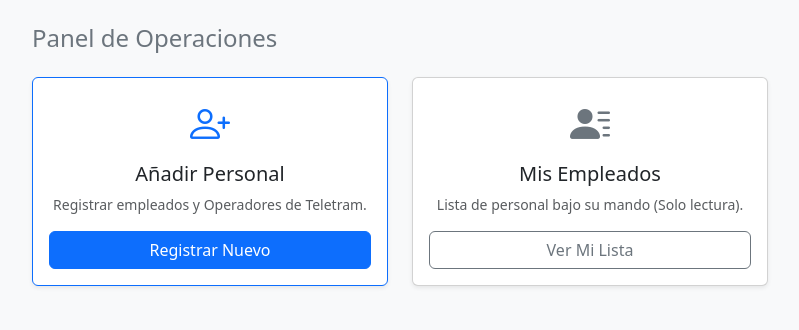
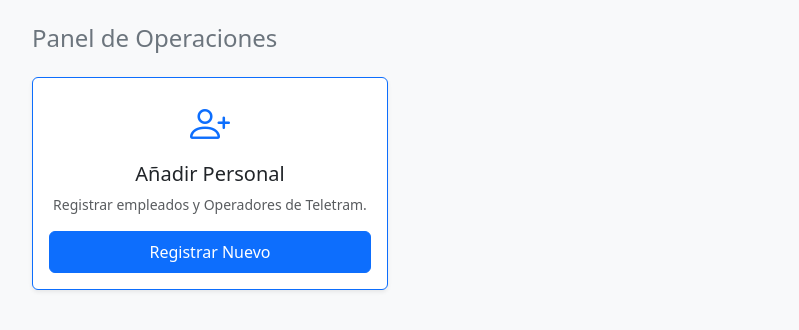
Before and after one commit to raulempres-png/sistema_asistencia, a Flask app: page /panel in a window 1280 px wide. Shown: the part 56-386 px from the top of the page, without its empty margins (50-849 px from the left). Run offline with Flask 3, Linux system fonts and the light colour scheme; the visitor is signed in with stand-in values (Sample User, id 1).

```diff
--- a/templates/asistencia_log.html
+++ b/templates/asistencia_log.html
@@ -2,6 +2,7 @@
 <html lang="es">
 <head>
     <meta charset="UTF-8">
+    <meta name="viewport" content="width=device-width, initial-scale=1">
     <title>Historial de Asistencia</title>
     <link href="https://cdn.jsdelivr.net/npm/bootstrap@5.3.0/dist/css/bootstrap.min.css" rel="stylesheet">
 </head>
--- a/templates/control_mina.html
+++ b/templates/control_mina.html
@@ -2,6 +2,7 @@
 <html lang="es">
 <head>
     <meta charset="UTF-8">
+    <meta name="viewport" content="width=device-width, initial-scale=1">
     <title>Control Interior Mina | Bocamina</title>
     <link href="https://cdn.jsdelivr.net/npm/bootstrap@5.3.0/dist/css/bootstrap.min.css" rel="stylesheet">
     <link rel="stylesheet" href="https://cdn.jsdelivr.net/npm/bootstrap-icons@1.11.1/font/bootstrap-icons.css">
--- a/templates/escaneo.html
+++ b/templates/escaneo.html
@@ -2,6 +2,7 @@
 <html lang="es">
 <head>
     <meta charset="UTF-8">
+    <meta name="viewport" content="width=device-width, initial-scale=1">
     <title>Lector de {{ tipo }} | Trexcel</title>
     <link href="https://cdn.jsdelivr.net/npm/bootstrap@5.3.0/dist/css/bootstrap.min.css" rel="stylesheet">
     <style>
--- a/templates/gestion_usuarios.html
+++ b/templates/gestion_usuarios.html
@@ -2,6 +2,7 @@
 <html lang="es">
 <head>
     <meta charset="UTF-8">
+    <meta name="viewport" content="width=device-width, initial-scale=1">
     <title>Gestión de Usuarios | Trexcel</title>
     <link href="https://cdn.jsdelivr.net/npm/bootstrap@5.3.0/dist/css/bootstrap.min.css" rel="stylesheet">
     <link rel="stylesheet" href="https://cdn.jsdelivr.net/npm/bootstrap-icons@1.11.1/font/bootstrap-icons.css">
--- a/templates/index.html
+++ b/templates/index.html
@@ -2,6 +2,7 @@
 <html lang="es">
 <head>
     <meta charset="UTF-8">
+    <meta name="viewport" content="width=device-width, initial-scale=1">
     <title>Login | Sistema de Asistencia</title>
     <link href="https://cdn.jsdelivr.net/npm/bootstrap@5.3.0/dist/css/bootstrap.min.css" rel="stylesheet">
     <style>
--- a/templates/lista_empleados.html
+++ b/templates/lista_empleados.html
@@ -2,6 +2,7 @@
 <html lang="es">
 <head>
     <meta charset="UTF-8">
+    <meta name="viewport" content="width=device-width, initial-scale=1">
     <title>Directorio Maestro | Trexcel</title>
     <link href="https://cdn.jsdelivr.net/npm/bootstrap@5.3.0/dist/css/bootstrap.min.css" rel="stylesheet">
     <link rel="stylesheet" href="https://cdn.jsdelivr.net/npm/bootstrap-icons@1.11.1/font/bootstrap-icons.css">
--- a/templates/panel.html
+++ b/templates/panel.html
@@ -2,9 +2,15 @@
 <html lang="es">
 <head>
     <meta charset="UTF-8">
+    <meta name="viewport" content="width=device-width, initial-scale=1">
     <title>Panel de Control | Bocamina Balcón de Oro</title>
     <link href="https://cdn.jsdelivr.net/npm/bootstrap@5.3.0/dist/css/bootstrap.min.css" rel="stylesheet">
     <link rel="stylesheet" href="https://cdn.jsdelivr.net/npm/bootstrap-icons@1.11.1/font/bootstrap-icons.css">
+    <style>
+        /* Ajuste opcional para que las tarjetas no se vean tan pegadas en celular */
+        .card { transition: transform 0.2s; }
+        .card:active { transform: scale(0.98); }
+    </style>
 </head>
 <body class="bg-light">
     <nav class="navbar navbar-dark bg-dark mb-4">
@@ -19,114 +25,98 @@
 
     <div class="container">
         <div class="row">
-            <div class="col-12"><h4 class="mb-4 text-secondary">Panel de Operaciones</h4></div>
+            <div class="col-12"><h4 class="mb-4 text-secondary text-center text-md-start">Panel de Operaciones</h4></div>
 
             {% if rol in ['supervisor', 'maestro'] %}
-            <div class="col-md-4 mb-3">
+            <div class="col-12 col-md-4 mb-3">
                 <div class="card shadow-sm h-100 border-primary">
                     <div class="card-body text-center">
                         <i class="bi bi-person-plus fs-1 text-primary"></i>
                         <h5 class="mt-2">Añadir Personal</h5>
                         <p class="small text-muted">Registrar empleados y Operadores de Teletram.</p>
-                        <a href="/registro" class="btn btn-primary w-100">Registrar Nuevo</a>
-                    </div>
-                </div>
-            </div>
-            {% endif %}
-
-            {% if rol == 'supervisor' %}
-            <div class="col-md-4 mb-3">
-                <div class="card shadow-sm h-100">
-                    <div class="card-body text-center">
-                        <i class="bi bi-person-lines-fill fs-1 text-secondary"></i>
-                        <h5 class="mt-2">Mis Empleados</h5>
-                        <p class="small text-muted">Lista de personal bajo su mando (Solo lectura).</p>
-                        <a href="/mis_empleados" class="btn btn-outline-secondary w-100">Ver Mi Lista</a>
+                        <a href="/registro" class="btn btn-primary w-100 py-2">Registrar Nuevo</a>
                     </div>
                 </div>
             </div>
             {% endif %}
 
             {% if rol in ['guardian', 'maestro'] %}
-            <div class="col-md-4 mb-3">
+            <div class="col-12 col-md-4 mb-3">
                 <div class="card shadow-sm h-100 border-success">
                     <div class="card-body text-center">
                         <i class="bi bi-box-arrow-in-right fs-1 text-success"></i>
-                        <h5 class="mt-2">Escáner de INGRESO</h5>
-                        <a href="/escaneo/ingreso" class="btn btn-success w-100">Abrir Lector</a>
+                        <h5 class="mt-2 text-success">Escáner de INGRESO</h5>
+                        <a href="/escaneo/ingreso" class="btn btn-success w-100 py-2">Abrir Lector</a>
                     </div>
                 </div>
             </div>
-            <div class="col-md-4 mb-3">
+            <div class="col-12 col-md-4 mb-3">
                 <div class="card shadow-sm h-100 border-danger">
                     <div class="card-body text-center">
                         <i class="bi bi-box-arrow-right fs-1 text-danger"></i>
-                        <h5 class="mt-2">Escáner de SALIDA</h5>
-                        <a href="/escaneo/salida" class="btn btn-danger w-100">Abrir Lector</a>
+                        <h5 class="mt-2 text-danger">Escáner de SALIDA</h5>
+                        <a href="/escaneo/salida" class="btn btn-danger w-100 py-2">Abrir Lector</a>
                     </div>
                 </div>
             </div>
-            <div class="col-md-4 mb-3">
+            <div class="col-12 col-md-4 mb-3">
                 <div class="card shadow-sm h-100 bg-warning text-dark border-0">
                     <div class="card-body text-center">
                         <i class="bi bi-incognito fs-1"></i>
                         <h5 class="mt-2 fw-bold">Interior Mina</h5>
                         <p class="small">Ver personal y operadores que faltan salir.</p>
-                        <a href="/control_mina" class="btn btn-dark w-100">Ver Reporte en Vivo</a>
+                        <a href="/control_mina" class="btn btn-dark w-100 py-2">Ver Reporte en Vivo</a>
                     </div>
                 </div>
             </div>
             {% endif %}
 
             {% if rol in ['maestro', 'admin_corp'] %}
-            <div class="col-md-4 mb-3">
+            <div class="col-12 col-md-4 mb-3">
                 <div class="card shadow-sm h-100">
                     <div class="card-body text-center">
                         <i class="bi bi-journal-text fs-1"></i>
                         <h5 class="mt-2">Ver Directorio</h5>
-                        <p class="small text-muted">Base de datos de personal y fotos.</p>
-                        <a href="/lista_empleados" class="btn btn-outline-dark w-100">Ver Personal</a>
+                        <a href="/lista_empleados" class="btn btn-outline-dark w-100 py-2">Ver Personal</a>
                     </div>
                 </div>
             </div>
-            <div class="col-md-4 mb-3">
+            <div class="col-12 col-md-4 mb-3">
                 <div class="card shadow-sm h-100 border-info">
                     <div class="card-body text-center">
                         <i class="bi bi-clock-history fs-1 text-info"></i>
                         <h5 class="text-info mt-2">Historial Diario</h5>
-                        <p class="small text-muted">Reporte detallado de marcaciones.</p>
-                        <a href="/asistencia_log" class="btn btn-info w-100 text-white">Ver Registros</a>
+                        <a href="/asistencia_log" class="btn btn-info w-100 text-white py-2">Ver Registros</a>
                     </div>
                 </div>
             </div>
-            <div class="col-md-4 mb-3">
+            <div class="col-12 col-md-4 mb-3">
                 <div class="card shadow-sm h-100 border-success">
                     <div class="card-body text-center">
                         <i class="bi bi-person-vcard fs-1 text-success"></i>
                         <h5 class="text-success mt-2">Validador de Fotos</h5>
-                        <p class="small text-muted">Búsqueda individual para validación de DNI.</p>
-                        <a href="/validar_personal" class="btn btn-outline-success w-100">Validar Personal</a>
+                        <a href="/validar_personal" class="btn btn-outline-success w-100 py-2">Validar Personal</a>
                     </div>
                 </div>
             </div>
             {% endif %}
 
             {% if rol == 'maestro' %}
-            <div class="col-md-4 mb-3">
+            <div class="col-12 col-md-4 mb-3">
                 <div class="card shadow-sm h-100 bg-dark text-white border-0">
                     <div class="card-body text-center">
                         <i class="bi bi-graph-up-arrow fs-1"></i>
                         <h5 class="mt-2">Dashboard Analítico</h5>
-                        <a href="/reportes" class="btn btn-light w-100">Ver Gráficos</a>
+                        <a href="/reportes" class="btn btn-light w-100 py-2">Ver Gráficos</a>
                     </div>
                 </div>
             </div>
-            <div class="col-md-4 mb-3">
+            <div class="col-12 col-md-4 mb-3">
                 <div class="card shadow-sm h-100 border-warning">
                     <div class="card-body text-center">
                         <i class="bi bi-shield-lock fs-1 text-warning"></i>
                         <h5 class="text-warning mt-2">Gestión de Usuarios</h5>
-                        <a href="/gestion_usuarios" class="btn btn-warning w-100 text-dark">Administrar Cuentas</a>
+                        <a href="/gestion_usuarios" class="btn btn-warning w-100 text-dark py-2">Administrar Cuentas</a>
                     </div>
                 </div>
             </div>
--- a/templates/registro.html
+++ b/templates/registro.html
@@ -2,6 +2,7 @@
 <html lang="es">
 <head>
     <meta charset="UTF-8">
+    <meta name="viewport" content="width=device-width, initial-scale=1">
     <title>Registro de Personal | Trexcel</title>
     <link href="https://cdn.jsdelivr.net/npm/bootstrap@5.3.0/dist/css/bootstrap.min.css" rel="stylesheet">
 </head>
--- a/templates/reportes.html
+++ b/templates/reportes.html
@@ -2,6 +2,7 @@
 <html lang="es">
 <head>
     <meta charset="UTF-8">
+    <meta name="viewport" content="width=device-width, initial-scale=1">
     <title>Dashboard Analítico | Trexcel</title>
     <link href="https://cdn.jsdelivr.net/npm/bootstrap@5.3.0/dist/css/bootstrap.min.css" rel="stylesheet">
     <script src="https://cdn.jsdelivr.net/npm/chart.js"></script>
--- a/templates/supervisor_lista.html
+++ b/templates/supervisor_lista.html
@@ -2,6 +2,7 @@
 <html lang="es">
 <head>
     <meta charset="UTF-8">
+    <meta name="viewport" content="width=device-width, initial-scale=1">
     <title>Mi Personal Asignado | Bocamina</title>
     <link href="https://cdn.jsdelivr.net/npm/bootstrap@5.3.0/dist/css/bootstrap.min.css" rel="stylesheet">
 </head>
--- a/templates/validar_dni.html
+++ b/templates/validar_dni.html
@@ -2,6 +2,7 @@
 <html lang="es">
 <head>
     <meta charset="UTF-8">
+    <meta name="viewport" content="width=device-width, initial-scale=1">
     <title>Validador de Personal | Bocamina</title>
     <link href="https://cdn.jsdelivr.net/npm/bootstrap@5.3.0/dist/css/bootstrap.min.css" rel="stylesheet">
     <link rel="stylesheet" href="https://cdn.jsdelivr.net/npm/bootstrap-icons@1.11.1/font/bootstrap-icons.css">
```
